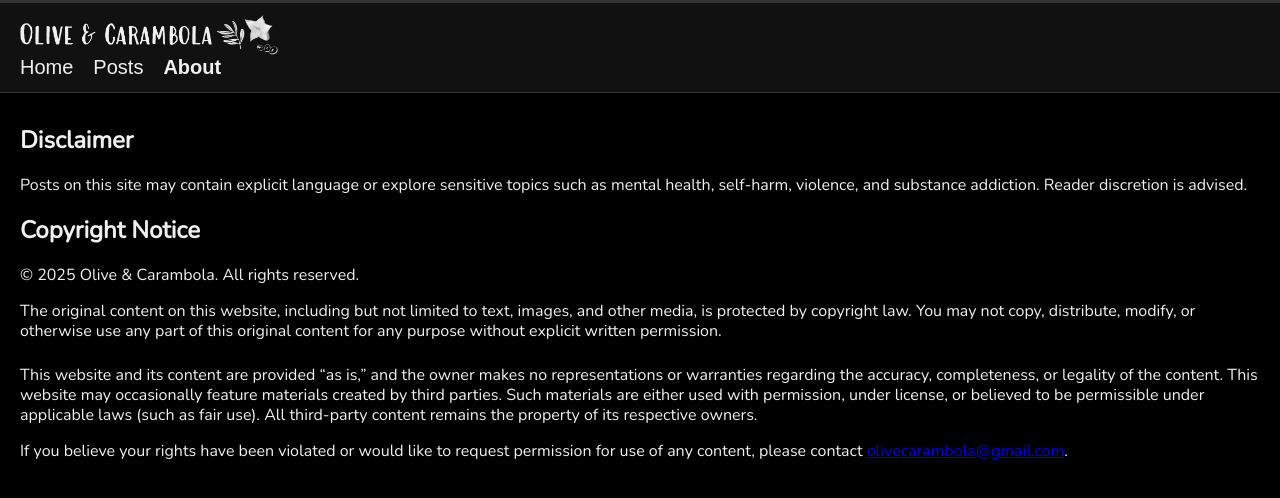
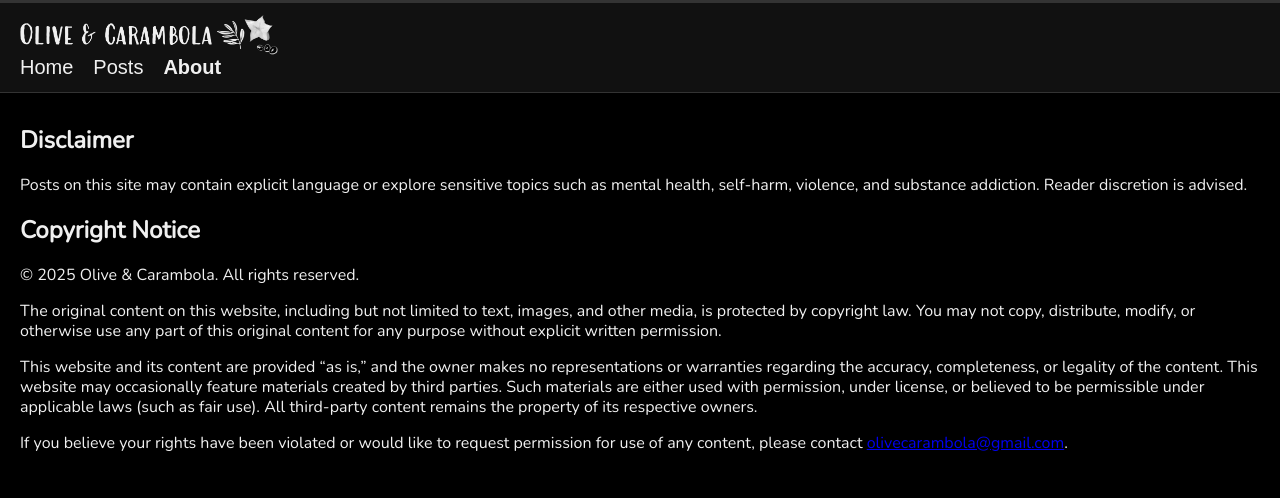
Before and after one commit to olivecarambola/logbook, a Jekyll site: the page built from about.md, in a window 1280 px wide. Shown: the top 498 px of the page. Built offline with Jekyll 4.4.1, drawn with Linux system fonts in a browser that asks for light colours; some web fonts are replaced.

Commit message:
Update style.scss

```diff
--- a/assets/css/style.scss
+++ b/assets/css/style.scss
@@ -141,8 +141,8 @@ p {
   margin-bottom: 1em;
 }
 
-.p-spaced {
-  margin-bottom: 1.5em;
+.p-narrow {
+  margin-bottom: 0.5em;
 }
 
 #posts-list {
```
